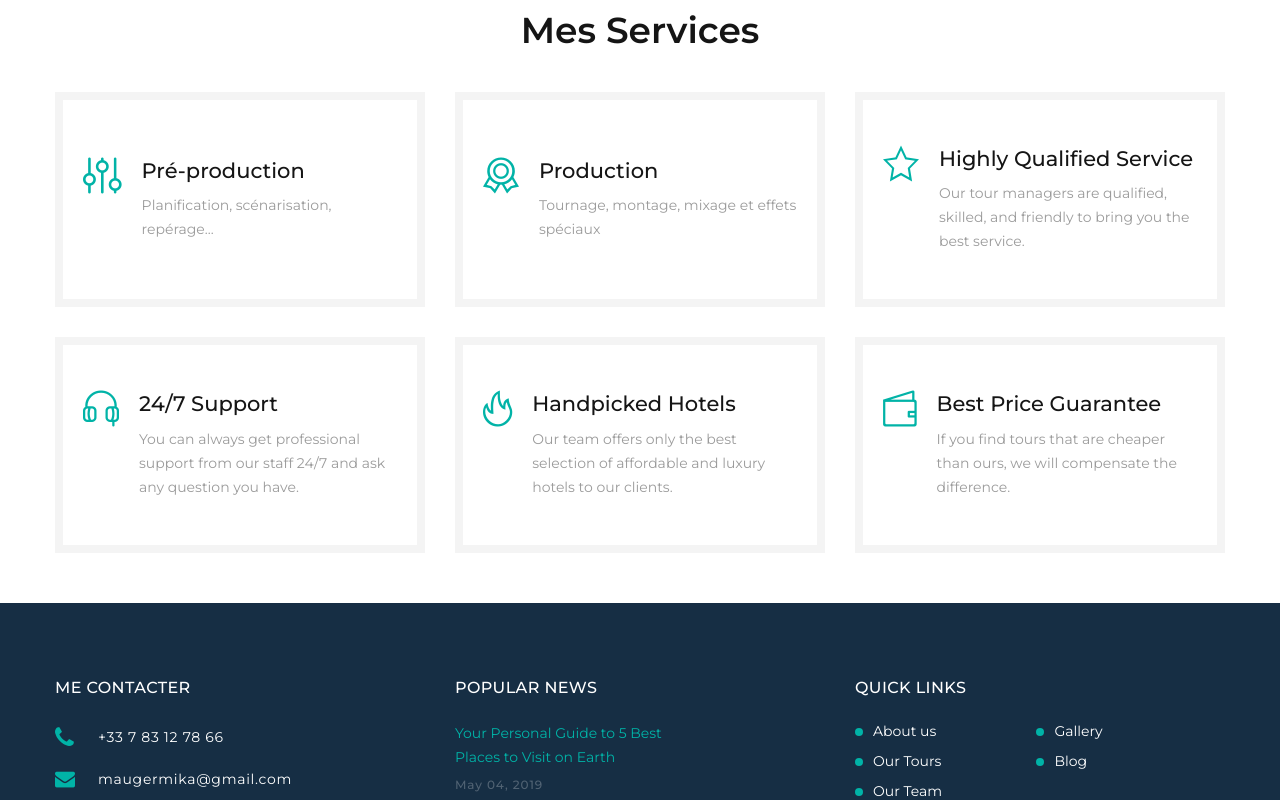
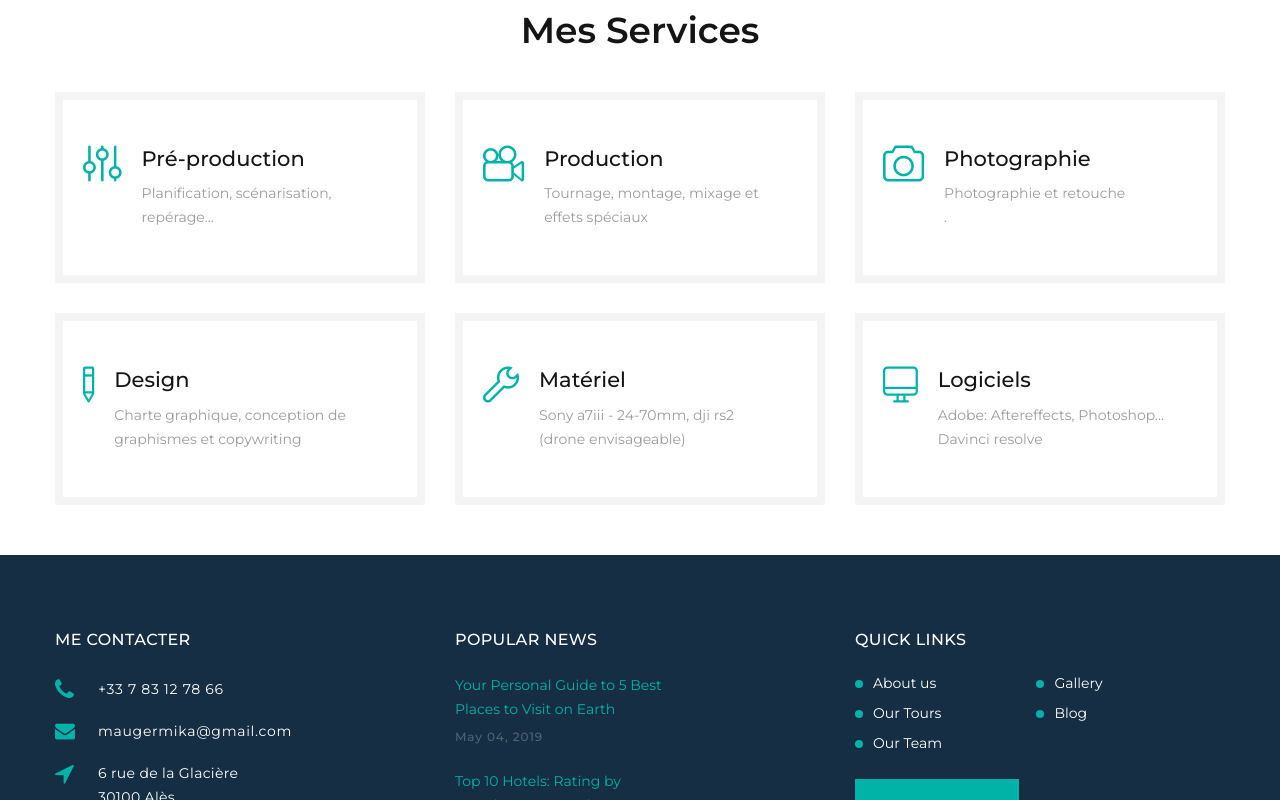
Before and after one commit to Amauryf45/Amauryf45.github.io, a plain HTML site: page index.html in a window 1280 px wide. Shown: the part 1751-2551 px from the top of the page. Drawn offline with Linux system fonts and the light colour scheme.

Commit message:
Services

```diff
--- a/index.html
+++ b/index.html
@@ -292,7 +292,7 @@
               <div
                 class="unit box-icon-classic-body flex-column flex-md-row text-md-left flex-lg-column text-lg-center flex-xl-row text-xl-left">
                 <div class="unit-left">
-                  <div class="box-icon-classic-icon fl-bigmug-line-circular220"></div>
+                  <div class="box-icon-classic-icon fl-bigmug-line-video163"></div>
                 </div>
                 <div class="unit-body">
                   <h5 class="box-icon-classic-title">Production</h5>
@@ -307,12 +307,11 @@
               <div
                 class="unit box-icon-classic-body flex-column flex-md-row text-md-left flex-lg-column text-lg-center flex-xl-row text-xl-left">
                 <div class="unit-left">
-                  <div class="box-icon-classic-icon fl-bigmug-line-favourites5"></div>
+                  <div class="box-icon-classic-icon fl-bigmug-line-photo181"></div>
                 </div>
                 <div class="unit-body">
-                  <h5 class="box-icon-classic-title"><a href="#">Highly Qualified Service</a></h5>
-                  <p class="box-icon-classic-text">Our tour managers are qualified, skilled, and friendly to bring you
-                    the best service.</p>
+                  <h5 class="box-icon-classic-title">Photographie</h5>
+                  <p class="box-icon-classic-text">Photographie et retouche <br> .</p>
                 </div>
               </div>
             </article>
@@ -322,12 +321,12 @@
               <div
                 class="unit box-icon-classic-body flex-column flex-md-row text-md-left flex-lg-column text-lg-center flex-xl-row text-xl-left">
                 <div class="unit-left">
-                  <div class="box-icon-classic-icon fl-bigmug-line-headphones32"></div>
+                  <div class="box-icon-classic-icon fl-bigmug-line-pencil85"></div>
                 </div>
                 <div class="unit-body">
-                  <h5 class="box-icon-classic-title"><a href="#">24/7 Support</a></h5>
-                  <p class="box-icon-classic-text">You can always get professional support from our staff 24/7 and ask
-                    any question you have.</p>
+                  <h5 class="box-icon-classic-title">Design</h5>
+                  <p class="box-icon-classic-text">Charte graphique, conception de graphismes et
+                    copywriting</p>
                 </div>
               </div>
             </article>
@@ -337,12 +336,13 @@
               <div
                 class="unit box-icon-classic-body flex-column flex-md-row text-md-left flex-lg-column text-lg-center flex-xl-row text-xl-left">
                 <div class="unit-left">
-                  <div class="box-icon-classic-icon fl-bigmug-line-hot67"></div>
+                  <div class="box-icon-classic-icon fl-bigmug-line-wrench66"></div>
                 </div>
                 <div class="unit-body">
-                  <h5 class="box-icon-classic-title"><a href="#">Handpicked Hotels</a></h5>
-                  <p class="box-icon-classic-text">Our team offers only the best selection of affordable and luxury
-                    hotels to our clients.</p>
+                  <h5 class="box-icon-classic-title">Matériel</h5>
+                  <p class="box-icon-classic-text">Sony a7iii - 24-70mm,
+                    dji rs2 <br>
+                    (drone envisageable)</p>
                 </div>
               </div>
             </article>
@@ -352,12 +352,12 @@
               <div
                 class="unit box-icon-classic-body flex-column flex-md-row text-md-left flex-lg-column text-lg-center flex-xl-row text-xl-left">
                 <div class="unit-left">
-                  <div class="box-icon-classic-icon fl-bigmug-line-wallet26"></div>
+                  <div class="box-icon-classic-icon fl-bigmug-line-monitor74"></div>
                 </div>
                 <div class="unit-body">
-                  <h5 class="box-icon-classic-title"><a href="#">Best Price Guarantee</a></h5>
-                  <p class="box-icon-classic-text">If you find tours that are cheaper than ours, we will compensate the
-                    difference.</p>
+                  <h5 class="box-icon-classic-title">Logiciels</h5>
+                  <p class="box-icon-classic-text">Adobe: Aftereffects, Photoshop...
+                    Davinci resolve</p>
                 </div>
               </div>
             </article>
```
